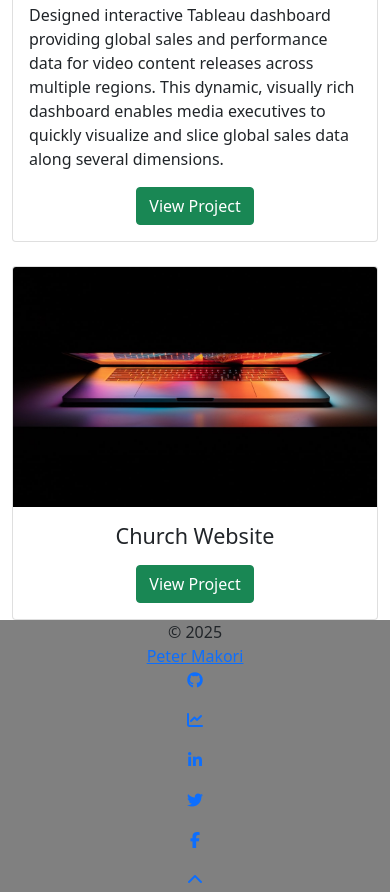
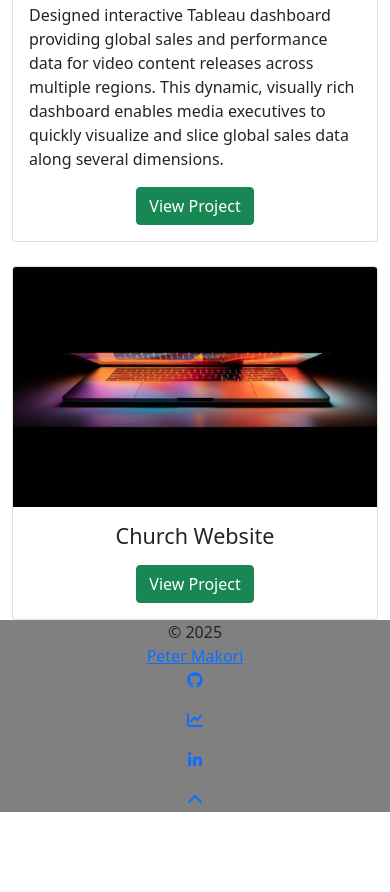
Before and after one commit to PeterMakori/PeterMakori.github.io, a plain HTML site: page index.html in a window 390 px wide. Shown: the part 6087-6979 px from the top of the page. After the commit the page ends 6899 px from the top, so only its background shows below. Drawn offline with nearby package versions, Linux system fonts and the light colour scheme; a script that the page names is missing.

Commit message:
Update index.html

```diff
--- a/index.html
+++ b/index.html
@@ -287,15 +287,9 @@ Check out my portfolio, explore my <a href="https://github.com/PeterMakori" targ
                 <p> <a href="https://www.linkedin.com/in/peter-makori-367825164/" target="_blank">  <i class="fa fa-linkedin"></i></a></p>
               </div>
 
-              <div class="col-md-2 info">
 
-                <p> <a href="https://twitter.com/petermakss" target="_blank"> <i class="fa fa-twitter"></i></a></p>
-              </div>
 
-              <div class="col-md-2 info">
 
-                <p> <a href="" target="_blank"><i class="fa fa-facebook"></i></a></p>
-              </div>
 
 <!--               <div class="col-md-2 info">
 
```
